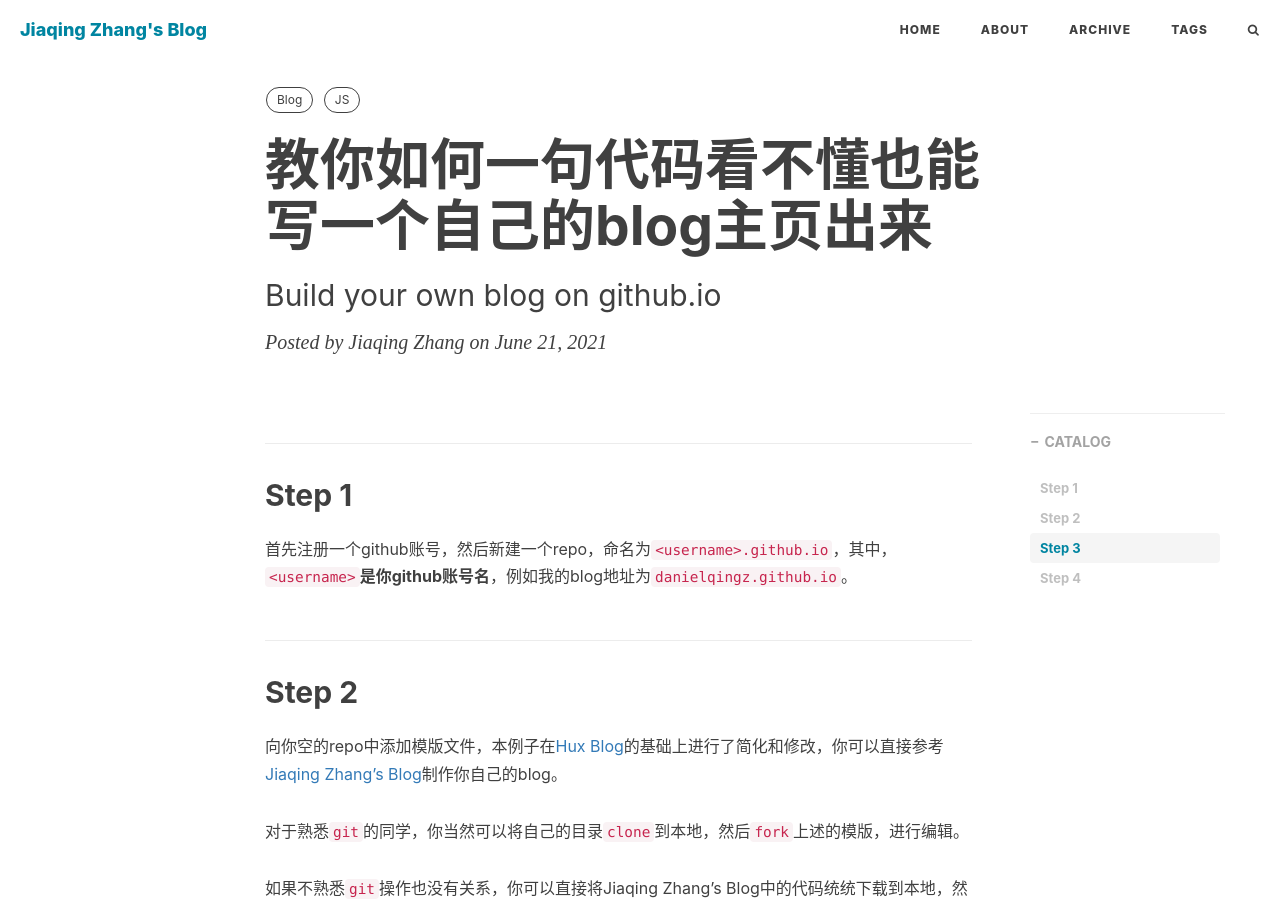
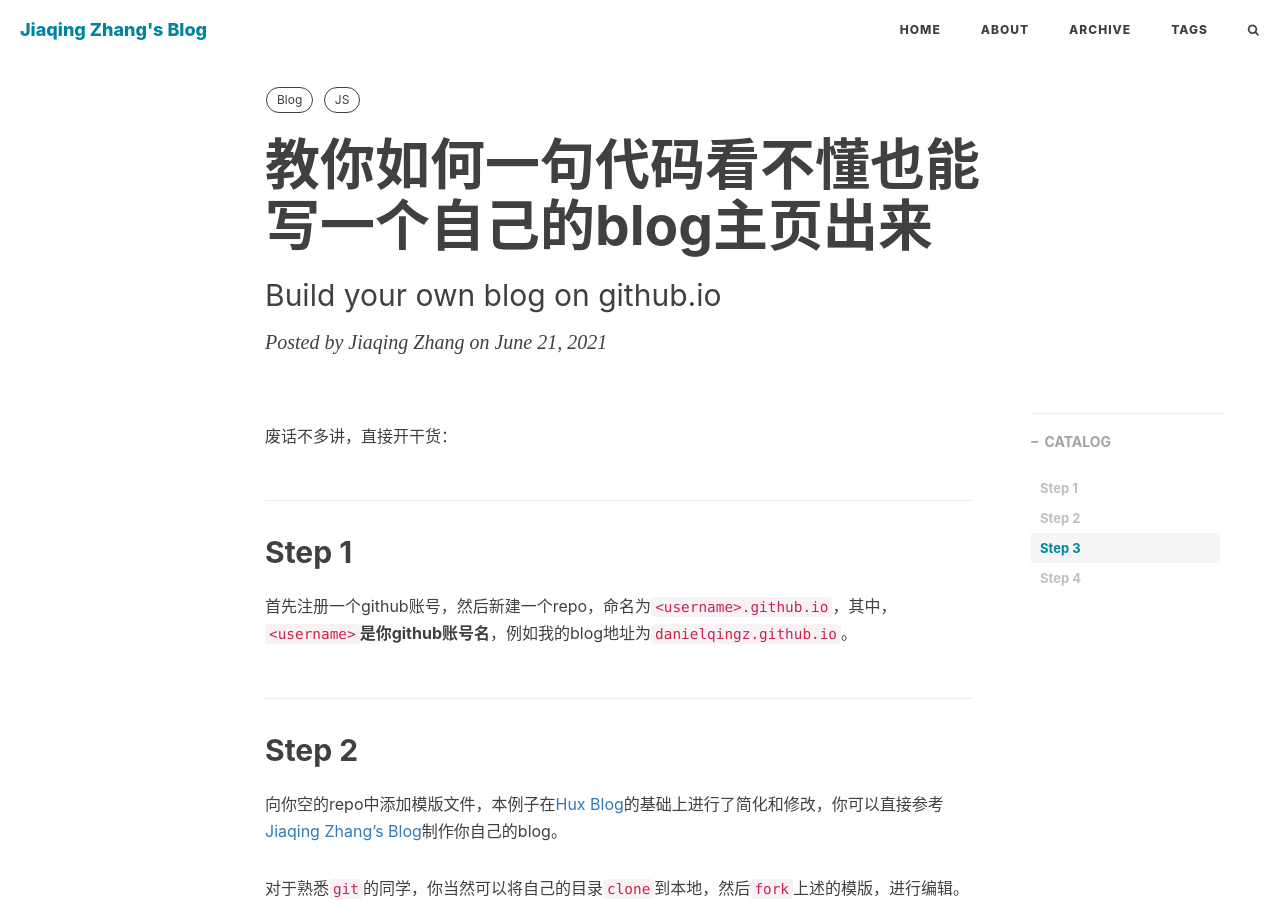
Before and after one commit to danielqingz/danielqingz.github.io, a Jekyll site: the page built from _posts/2021-06-21-build-your-own-blog.markdown, in a window 1280 px wide and 900 px high. Built offline with Jekyll 4.4.1, drawn with Linux system fonts in a browser that asks for light colours; nearby versions of some CDN libraries; comment, search, counter and statistics services are not loaded.

Commit message:
Update 2021-06-21-build-your-own-blog.markdown

```diff
--- a/_posts/2021-06-21-build-your-own-blog.markdown
+++ b/_posts/2021-06-21-build-your-own-blog.markdown
@@ -8,6 +8,8 @@ tags:
   - Blog
   - JS
 ---
+
+废话不多讲，直接开干货：
 
 ## Step 1
 首先注册一个github账号，然后新建一个repo，命名为`<username>.github.io`，其中，`<username>`**是你github账号名**，例如我的blog地址为`danielqingz.github.io`。
```
